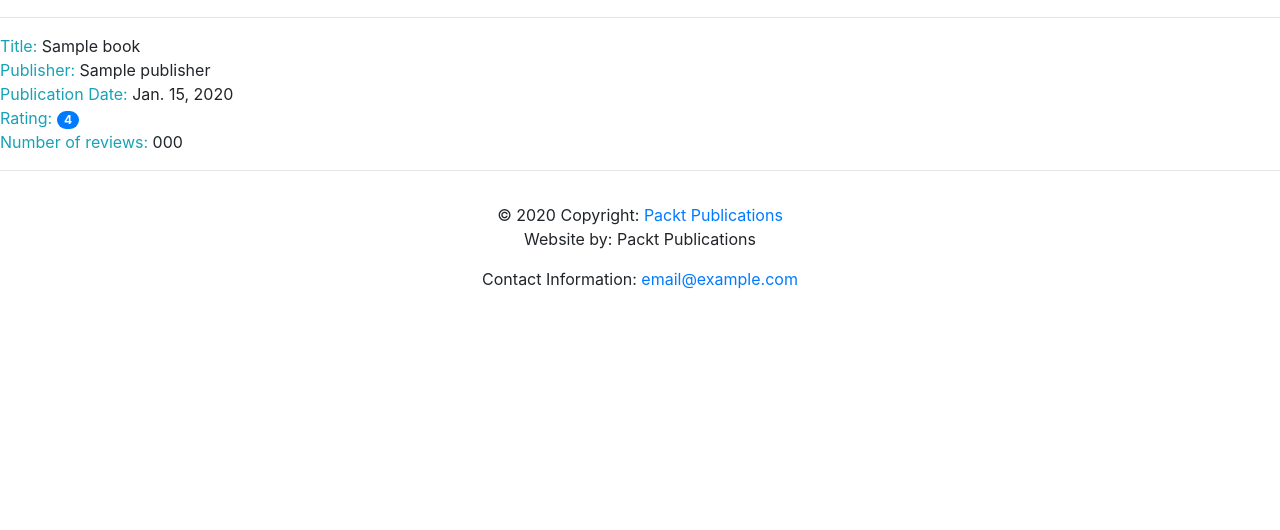
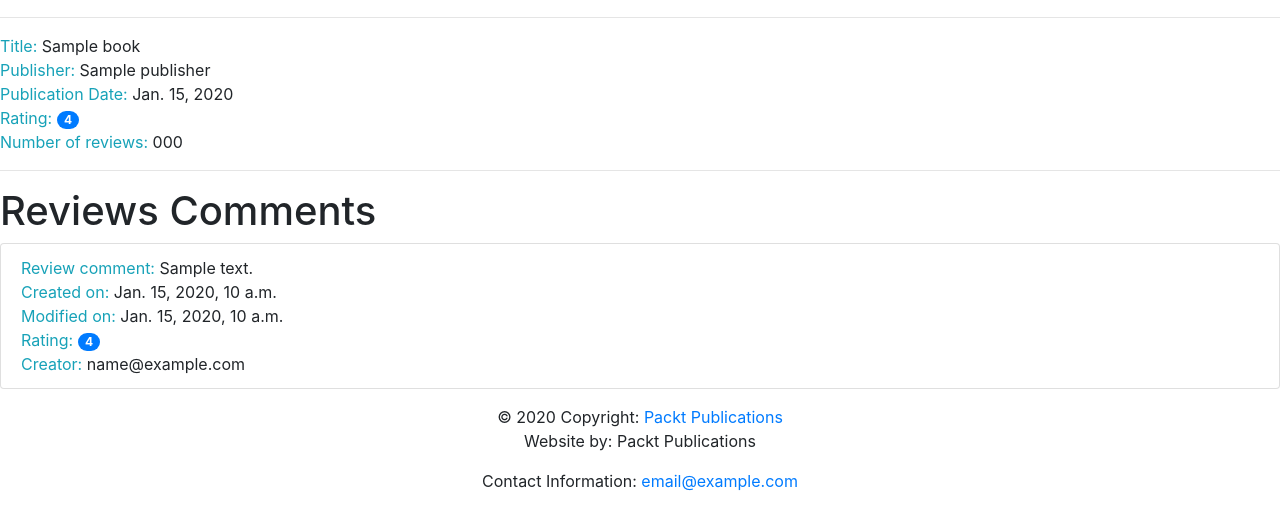
Before and after one commit to rodrigobmedeiros/Bookr, a Django app: template reviews/templates/reviews/book_detail.html in a window 1280 px wide. Shown: the part 147-677 px from the top of the page. Run offline with Django 4.2, Linux system fonts and the light colour scheme; tables that the repository leaves empty hold one stand-in row (values such as "Sample post"); the template is opened without the code that fills it: values that come from a table or form of the project are taken from there, most other values are stand-ins (such as "Sample title", 1, 10 or a date in 2020); some libraries are stand-ins or nearby versions.

Commit message:
update template to show reviews

```diff
--- a/reviews/templates/reviews/book_detail.html
+++ b/reviews/templates/reviews/book_detail.html
@@ -23,4 +23,23 @@
         {% endif %}
     </p>
     <hr>
+    <h1>Reviews Comments</h1>
+    <ul class="list-group">
+        {% for review in reviews %}
+            <!-- class: list-group-item -> Make divisions between list items automatically -->
+            <li class="list-group-item">
+                <!-- class: text-info -> Highlight text information with a default light blue color -->
+                <span class="text-info">Review comment: </span><span>{{ review.content}}</span>
+                <br>
+                <span class="text-info">Created on: </span><span>{{ review.date_created }}</span>
+                <br>
+                <span class="text-info">Modified on: </span><span>{{ review.date_edited }}</span>
+                <br>
+                <span class="text-info">Rating: </span><span class="badge badge-primary badge-pill">{{ review.rating }}</span>
+                <br>
+                <span class="text-info">Creator: </span><span>{{ review.creator.email }}</span>
+                <br>
+            </li>
+        {% endfor %}
+    </ul>
 {% endblock %}
```
